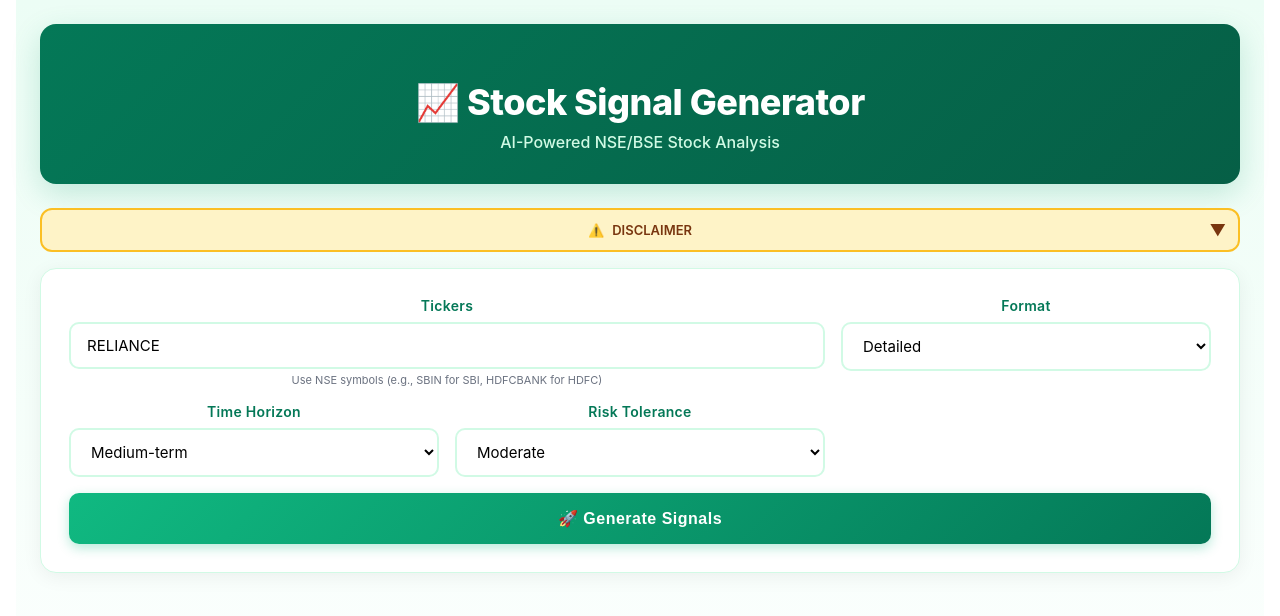
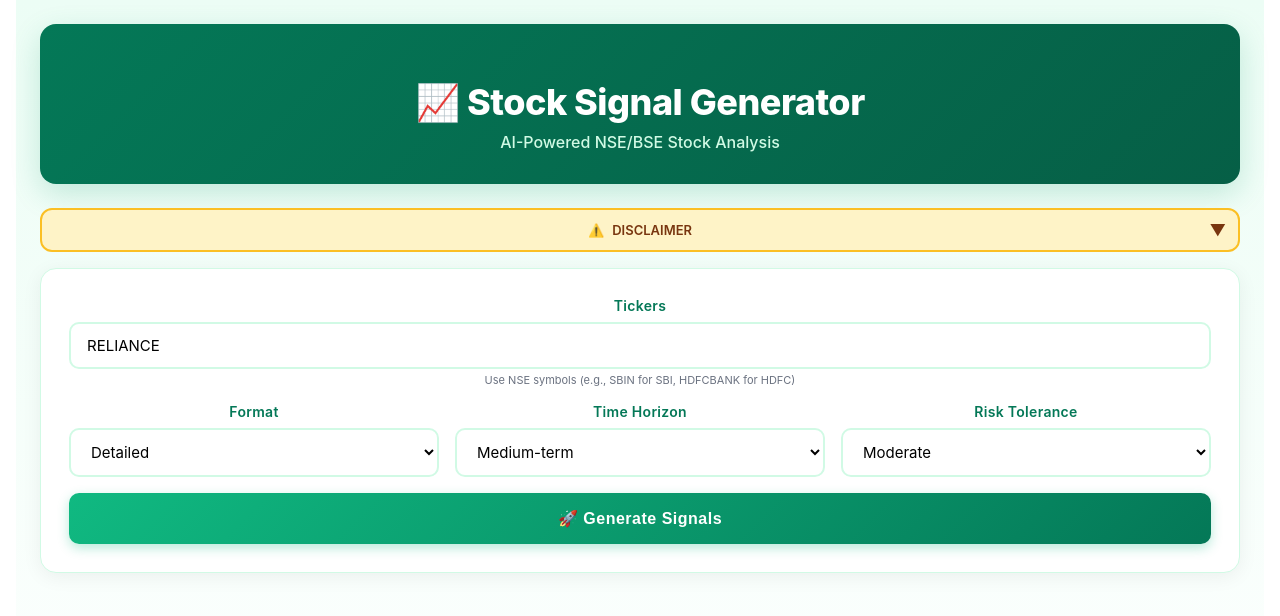
Before and after one commit to anandshinde75/SignalGenerator, a React (Create React App) app: page / in a window 1280 px wide. Shown: the top 616 px of the page. Built offline with nearby package versions, Linux system fonts and the light colour scheme.

Commit message:
Your commit message

```diff
--- a/src/SignalGenerator.tsx
+++ b/src/SignalGenerator.tsx
@@ -451,7 +451,7 @@ const Compact = () => (
 
       <div style={S.card}>
         <div style={S.grid}>
-          <div style={{ gridColumn: 'span 2' }}>
+          <div style={{ gridColumn: '1 / -1' }}>
             <label style={S.label}>Tickers</label>
             <input style={{ ...S.input, borderColor: valErr ? '#ef4444' : '#d1fae5' }} value={input} onChange={e => setInput(e.target.value)} placeholder="RELIANCE, TCS, SBIN, INFY" />
             <div style={{ fontSize: 11, color: '#6b7280', marginTop: 4 }}>Use NSE symbols (e.g., SBIN for SBI, HDFCBANK for HDFC)</div>
```
